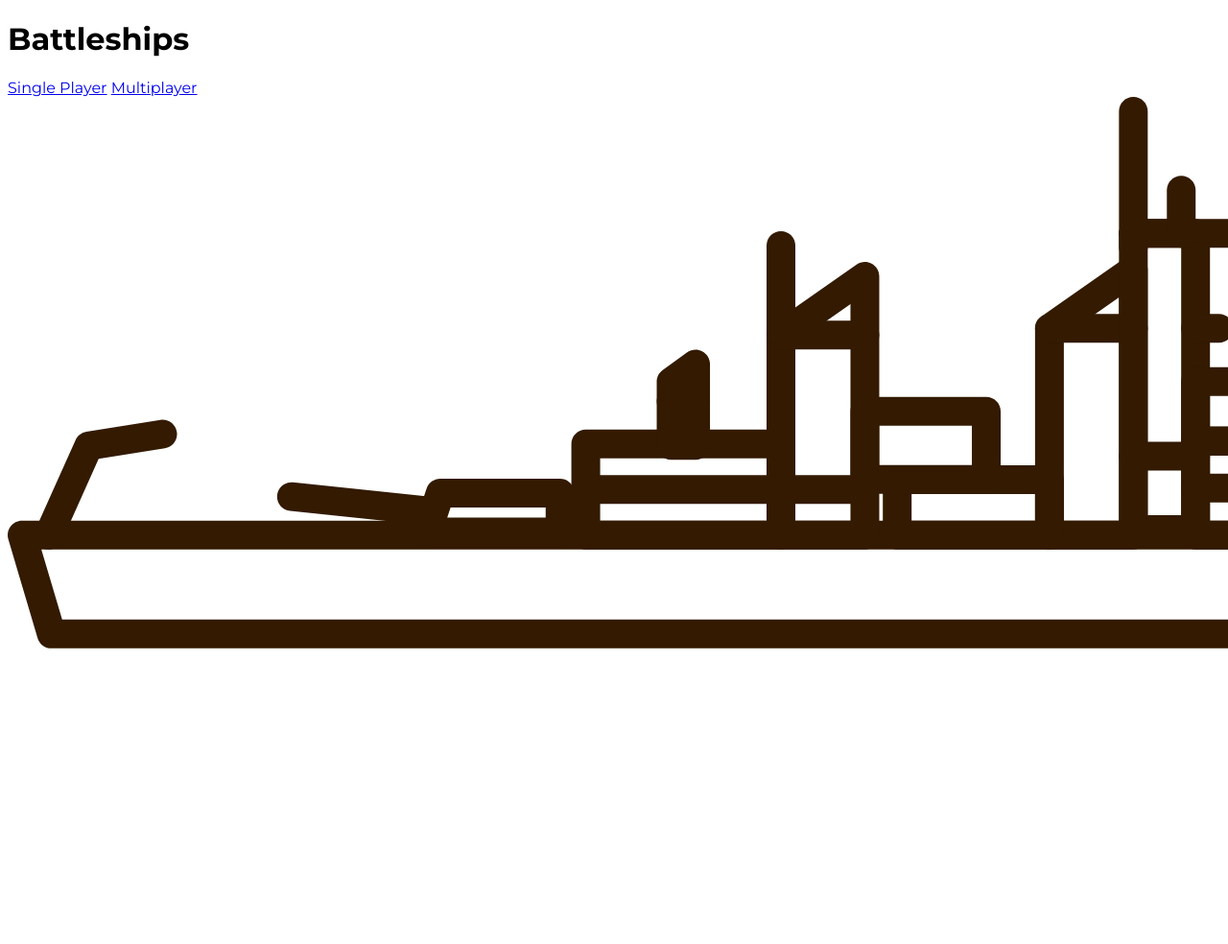
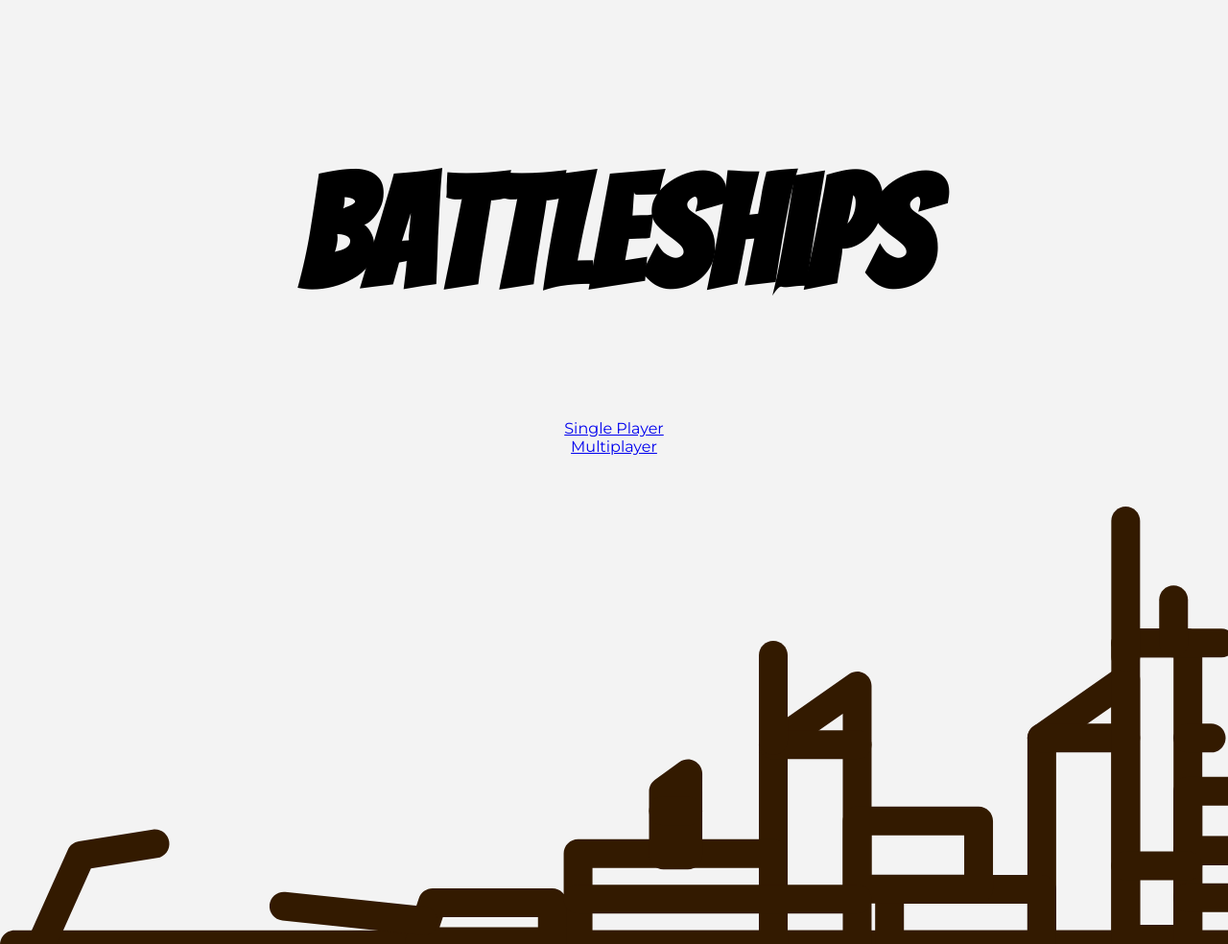
Before and after one commit to dra-gon-del/odin-battleships, a website: page public/index.html in a window 1280 px wide. Shown: the top 984 px of the page at 96% size. Before the commit the page ends 800 px from the top, so only its background shows below. Drawn offline with Linux system fonts and the light colour scheme.

Commit message:
47. Style home page

```diff
--- a/public/index.html
+++ b/public/index.html
@@ -11,8 +11,8 @@
   <body>
     <div class="splash-container">
       <h1 class="splash-title">Battleships</h1>
-      <a href="/singlePlayer.html">Single Player</a>
-      <a href="/multiplayer.html">Multiplayer</a>
+      <a href="/singlePlayer.html" class="btn">Single Player</a>
+      <a href="/multiplayer.html" class="btn">Multiplayer</a>
     </div>
 
     <img src="./images/battleship-large.svg" class="splash-battleship-image">
--- a/public/styles.css
+++ b/public/styles.css
@@ -1,7 +1,26 @@
 body {
-  font-family: "Montserrat", serif;;
+  margin: 0;
+  background-color: #f3f3f3;
+  overflow-x: hidden;
 }
 
+*, *::before, *::after {
+  font-family: "Montserrat", serif;;
+  box-sizing: border-box;
+}
+
+.splash-container {
+  display: flex;
+  flex-direction: column;
+  justify-content: center;
+  align-items: center;
+  height: 66vh;
+}
+
+.splash-title {
+  font-family: 'Bangers', cursive;
+  font-size: 10rem;
+}
 
 .container {
     display: flex;
```
